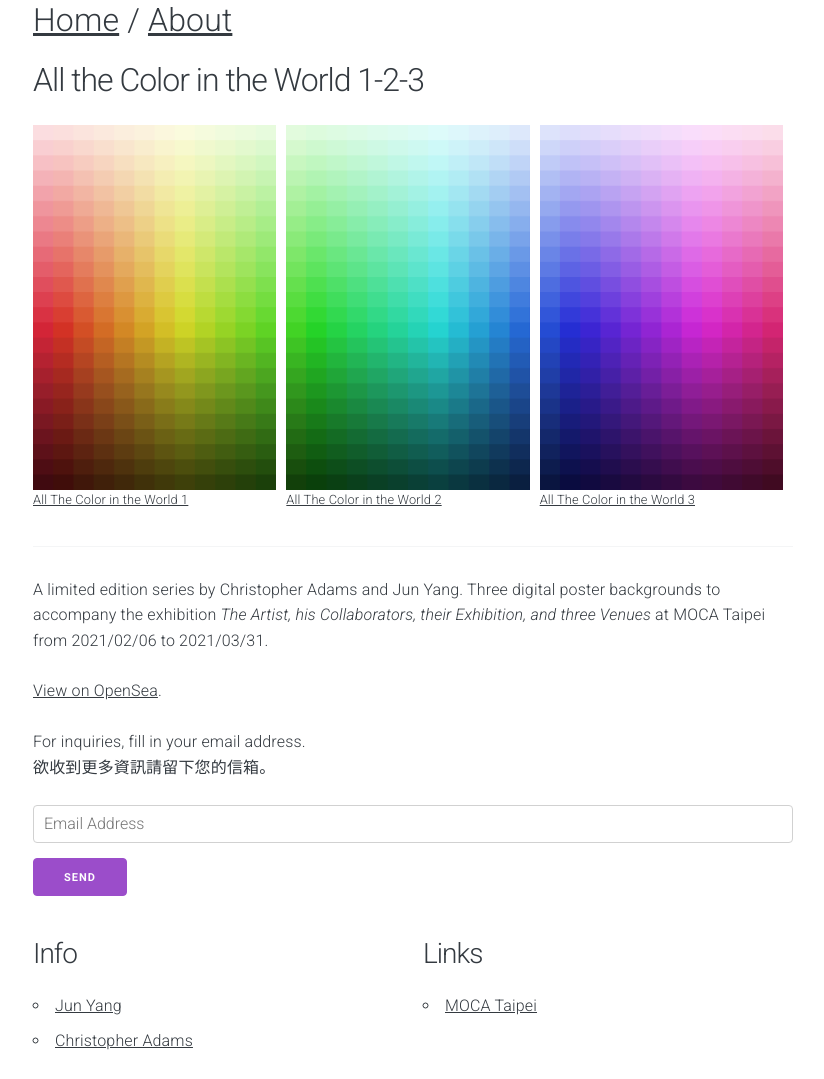
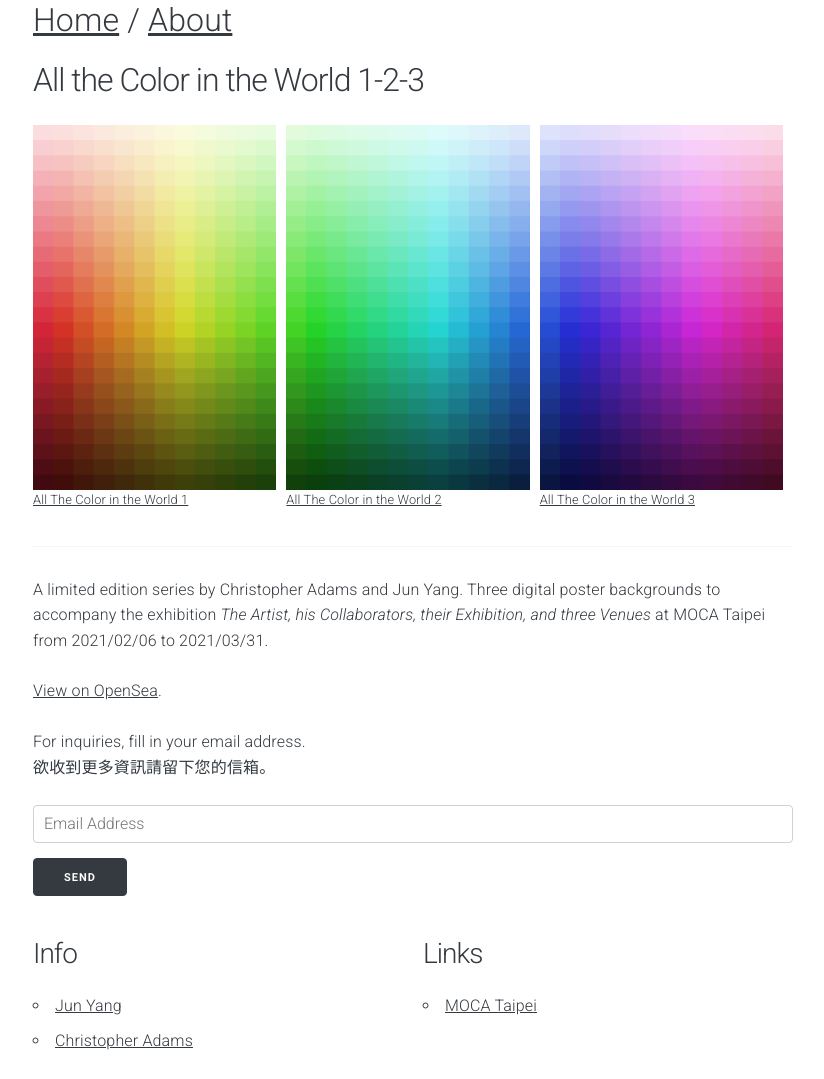
Before and after one commit to aparallax/allthecolorintheworld, a Jekyll site: the page built from index.html, in a window 1280 px wide. Shown: the whole page, without its empty margins (227-1051 px from the left). Built offline with Jekyll 4.4.1, drawn with Linux system fonts in a browser that asks for light colours.

Commit message:
Apply color to submit button

```diff
--- a/_sass/main.scss
+++ b/_sass/main.scss
@@ -19,7 +19,8 @@ a {
   text-decoration: underline;
 }
 
-button {
+button,
+input[type="submit"] {
   background-color: $body-color;
   border-color: $body-color;
 }
```
